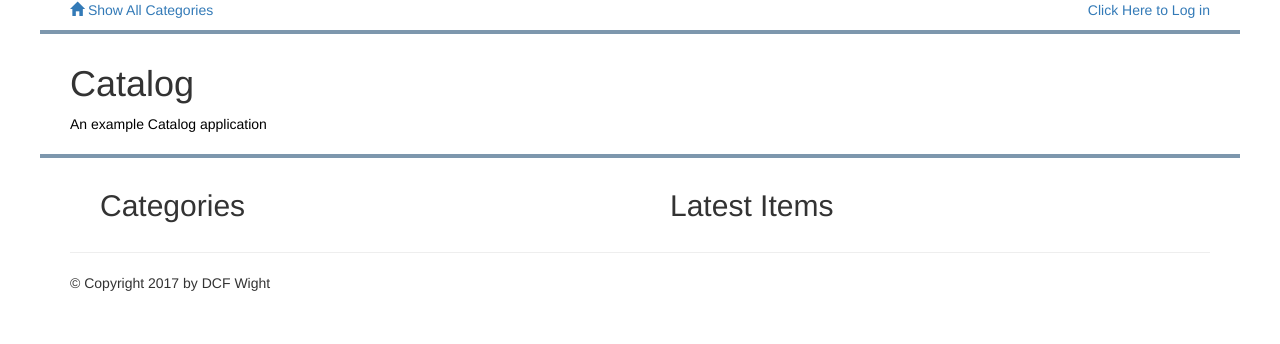
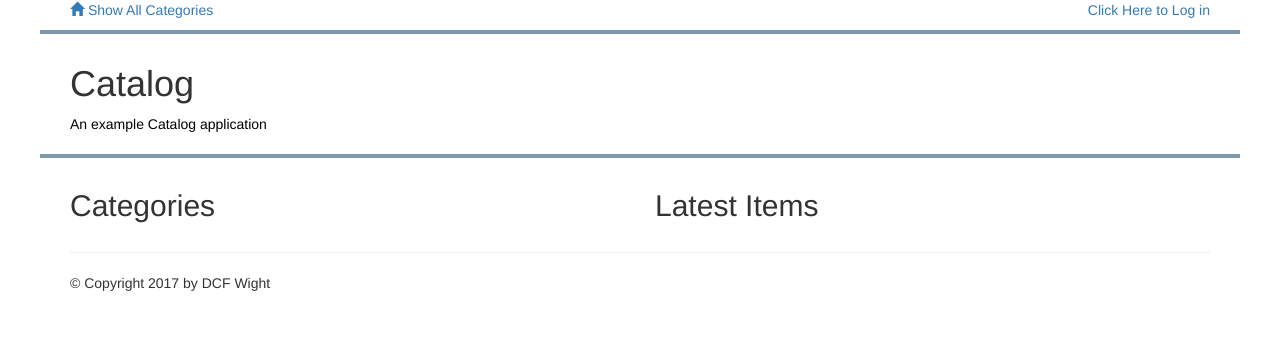
Before and after one commit to dcfwight/catalog, a Flask app: page / in a window 1280 px wide. Shown: the top 344 px of the page. Run offline with Flask 2, Linux system fonts and the light colour scheme; data that the repository does not hold is empty; some libraries are stand-ins or nearby versions.

Commit message:
Add in div class = row to fix bootstrap

```diff
--- a/templates/catalog.html
+++ b/templates/catalog.html
@@ -3,8 +3,7 @@
 
 {% block content %}
     {% include "header.html" %}
-    <div>
-        <div class="container">
+    <div class="row">
          <div class="col-md-6">
             <h2>Categories</h2>
             {% if categories %}
@@ -35,5 +34,4 @@
             {% endif %}
         </div>
     </div>
-    </div>
 {% endblock %}
```
Lines whose indentation alone changed are shown as unchanged.
